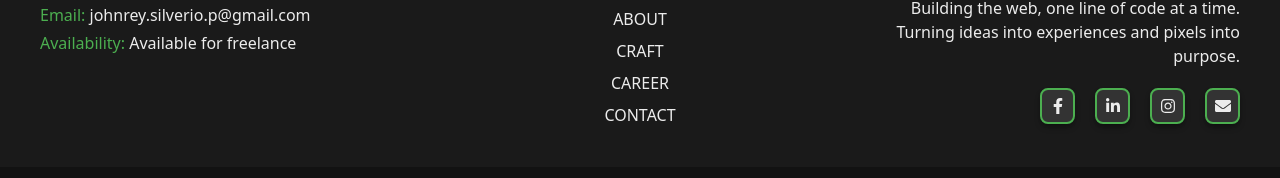
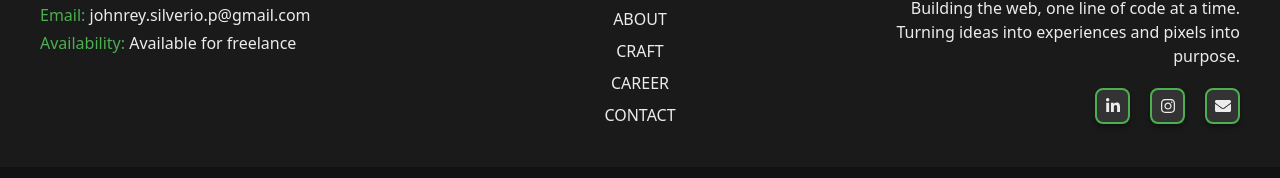
Before and after one commit to johnreysilverio/Portfolio, a Next.js app: page / in a window 1280 px wide. Shown: the part 4111-4289 px from the top of the page. Built offline with nearby package versions, Linux system fonts and the light colour scheme.

Commit message:
removed fb on footer

```diff
--- a/components/sections/Footer.tsx
+++ b/components/sections/Footer.tsx
@@ -3,7 +3,7 @@
 import React from "react";
 import FooterButton from "../buttons/FooterButton";
 import {
-  FaFacebookF,
+  /* FaFacebookF, */
   FaLinkedinIn,
   FaInstagram,
   FaEnvelope,
@@ -81,12 +81,12 @@ const Footer = () => {
             </p>
 
             <div className="flex gap-5 items-center">
-              <a
+              {/* <a
                 href="https://web.facebook.com/john.rey.jose.silverio"
                 target="_blank"
               >
                 <FooterButton Icon={FaFacebookF} />
-              </a>
+              </a> */}
               <a
                 href="https://www.linkedin.com/in/jrsilverio17/"
                 target="_blank"
```
